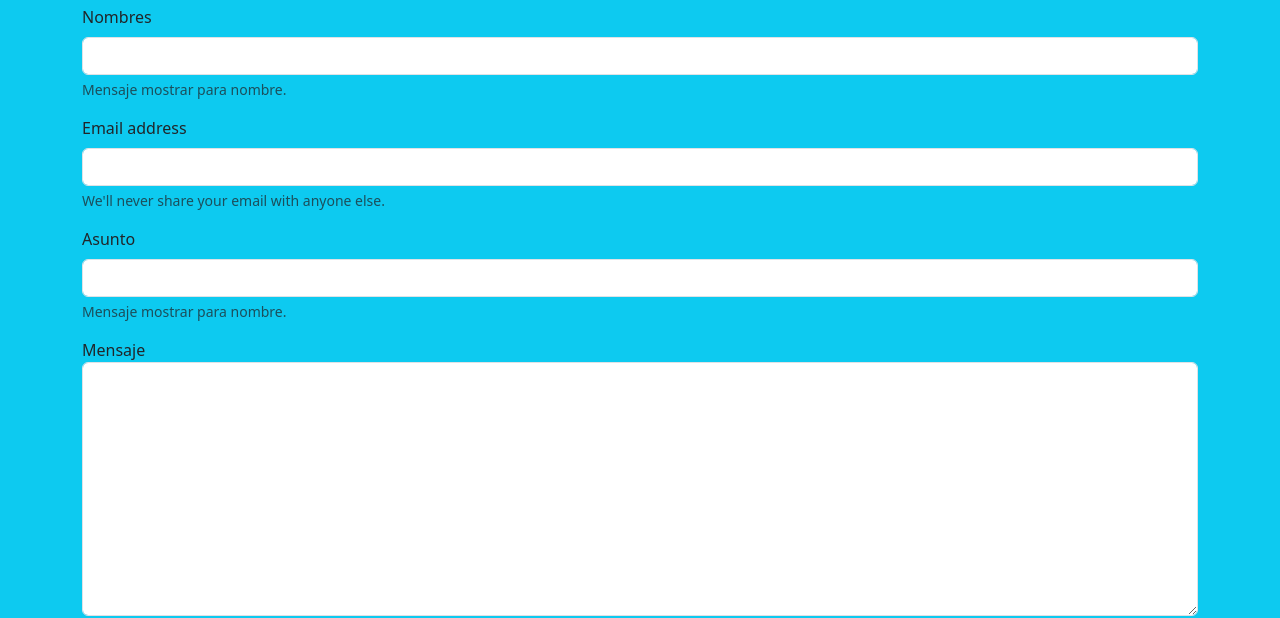
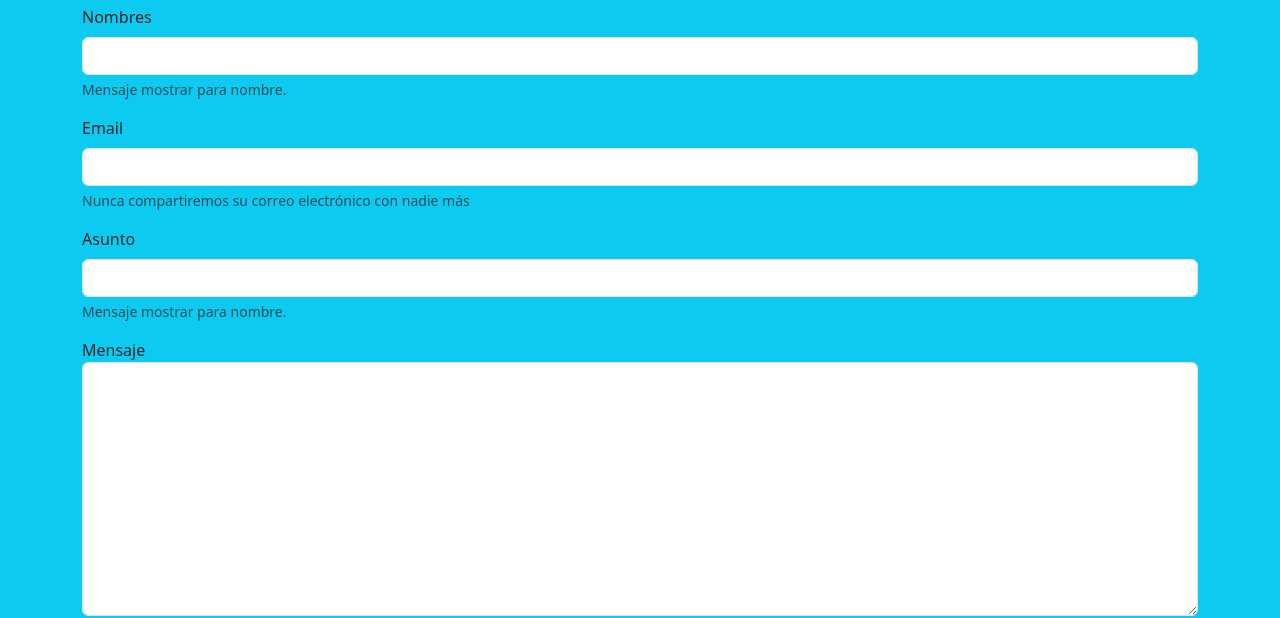
Before and after one commit to CarlosYcochea/Prueba_semestral, a plain HTML site: page index.html in a window 1280 px wide. Shown: the part 2223-2841 px from the top of the page. Drawn offline with nearby package versions, Linux system fonts and the light colour scheme.

Commit message:
commit final

```diff
--- a/index.html
+++ b/index.html
@@ -153,9 +153,9 @@
           <div id="nombre" class="form-text">Mensaje mostrar para nombre.</div>
         </div>
         <div class="mb-3">
-          <label for="exampleInputEmail1" class="form-label">Email address</label>
+          <label for="exampleInputEmail1" class="form-label">Email</label>
           <input type="email" class="form-control" id="exampleInputEmail1" aria-describedby="emailHelp">
-          <div id="emailHelp" class="form-text">We'll never share your email with anyone else.</div>
+          <div id="emailHelp" class="form-text">Nunca compartiremos su correo electrónico con nadie más</div>
         </div>
         <div class="mb-3">
           <label for="asunto" class="form-label">Asunto</label>
```
